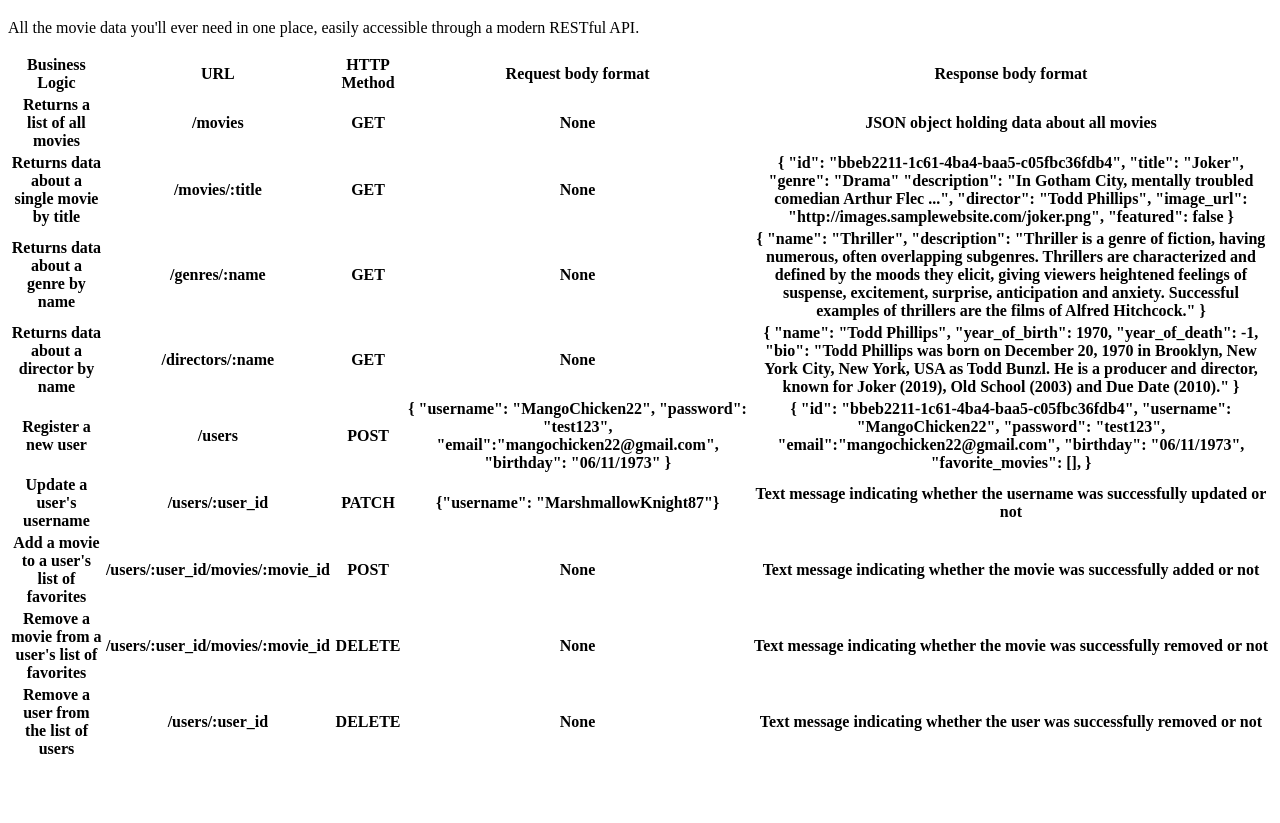
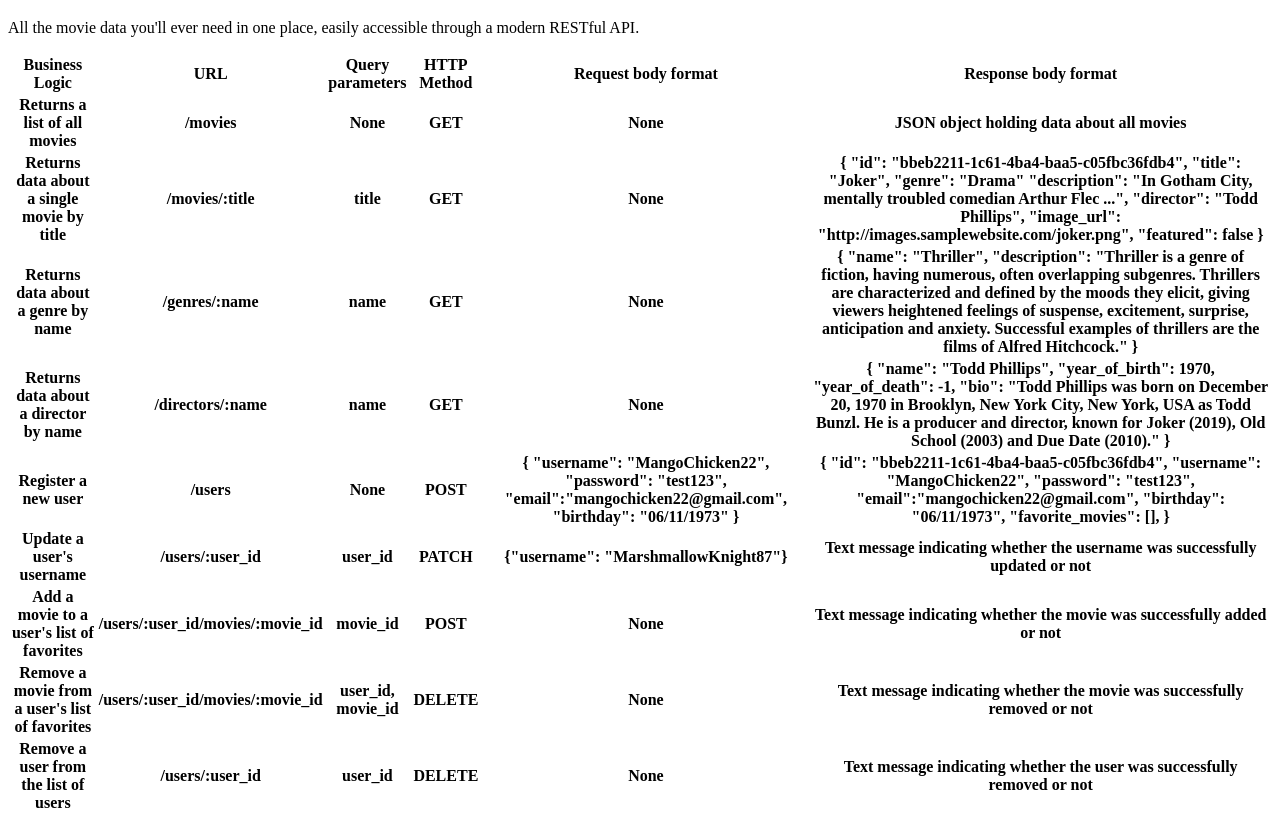
Before and after one commit to kimkwanka/cF-movie-api, a website: page public/documentation.html in a window 1280 px wide. Shown: the part 61-884 px from the top of the page. Before the commit the page ends 830 px from the top, so only its background shows below. Drawn offline with Linux system fonts and the light colour scheme.

Commit message:
docs: add query parameters

```diff
--- a/public/documentation.html
+++ b/public/documentation.html
@@ -16,6 +16,7 @@
       <tr>
         <th>Business Logic</th>
         <th>URL</th>
+        <th>Query parameters</th>
         <th>HTTP Method</th>
         <th>Request body format</th>
         <th>Response body format</th>
@@ -23,6 +24,7 @@
       <tr>
         <th>Returns a list of all movies</th>
         <th>/movies</th>
+        <th>None</th>
         <th>GET</th>
         <th>None</th>
         <th>JSON object holding data about all movies</th>
@@ -30,6 +32,7 @@
       <tr>
         <th>Returns data about a single movie by title</th>
         <th>/movies/:title</th>
+        <th>title</th>
         <th>GET</th>
         <th>None</th>
         <th>
@@ -42,6 +45,7 @@
       <tr>
         <th>Returns data about a genre by name</th>
         <th>/genres/:name</th>
+        <th>name</th>
         <th>GET</th>
         <th>None</th>
         <th>
@@ -56,6 +60,7 @@
       <tr>
         <th>Returns data about a director by name</th>
         <th>/directors/:name</th>
+        <th>name</th>
         <th>GET</th>
         <th>None</th>
         <th>
@@ -68,6 +73,7 @@
       <tr>
         <th>Register a new user</th>
         <th>/users</th>
+        <th>None</th>
         <th>POST</th>
         <th>{
           "username": "MangoChicken22",
@@ -89,6 +95,7 @@
       <tr>
         <th>Update a user's username</th>
         <th>/users/:user_id</th>
+        <th>user_id</th>
         <th>PATCH</th>
         <th>{"username": "MarshmallowKnight87"}</th>
         <th>
@@ -99,6 +106,7 @@
       <tr>
         <th>Add a movie to a user's list of favorites</th>
         <th>/users/:user_id/movies/:movie_id</th>
+        <th>movie_id</th>
         <th>POST</th>
         <th>None</th>
         <th>
@@ -109,6 +117,7 @@
       <tr>
         <th>Remove a movie from a user's list of favorites</th>
         <th>/users/:user_id/movies/:movie_id</th>
+        <th>user_id, movie_id</th>
         <th>DELETE</th>
         <th>None</th>
         <th>
@@ -119,6 +128,7 @@
       <tr>
         <th>Remove a user from the list of users</th>
         <th>/users/:user_id</th>
+        <th>user_id</th>
         <th>DELETE</th>
         <th>None</th>
         <th>
```
